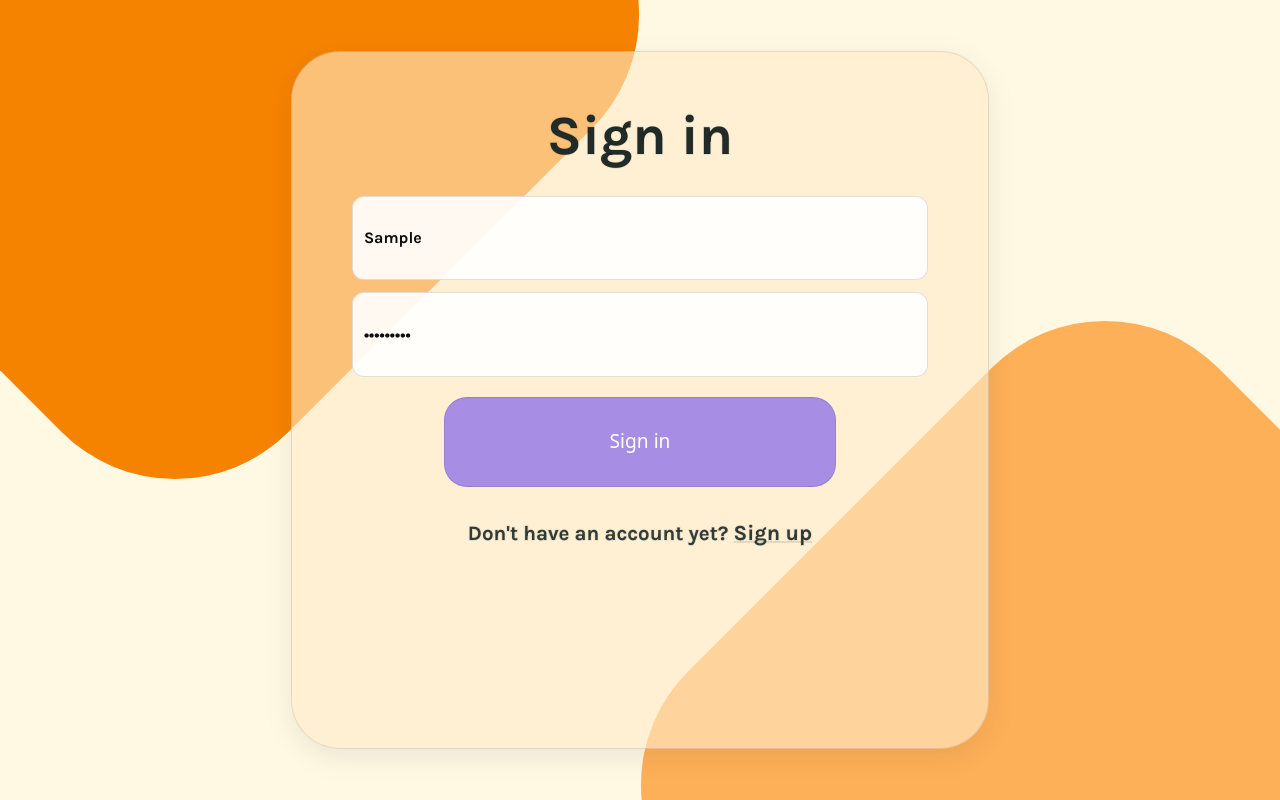
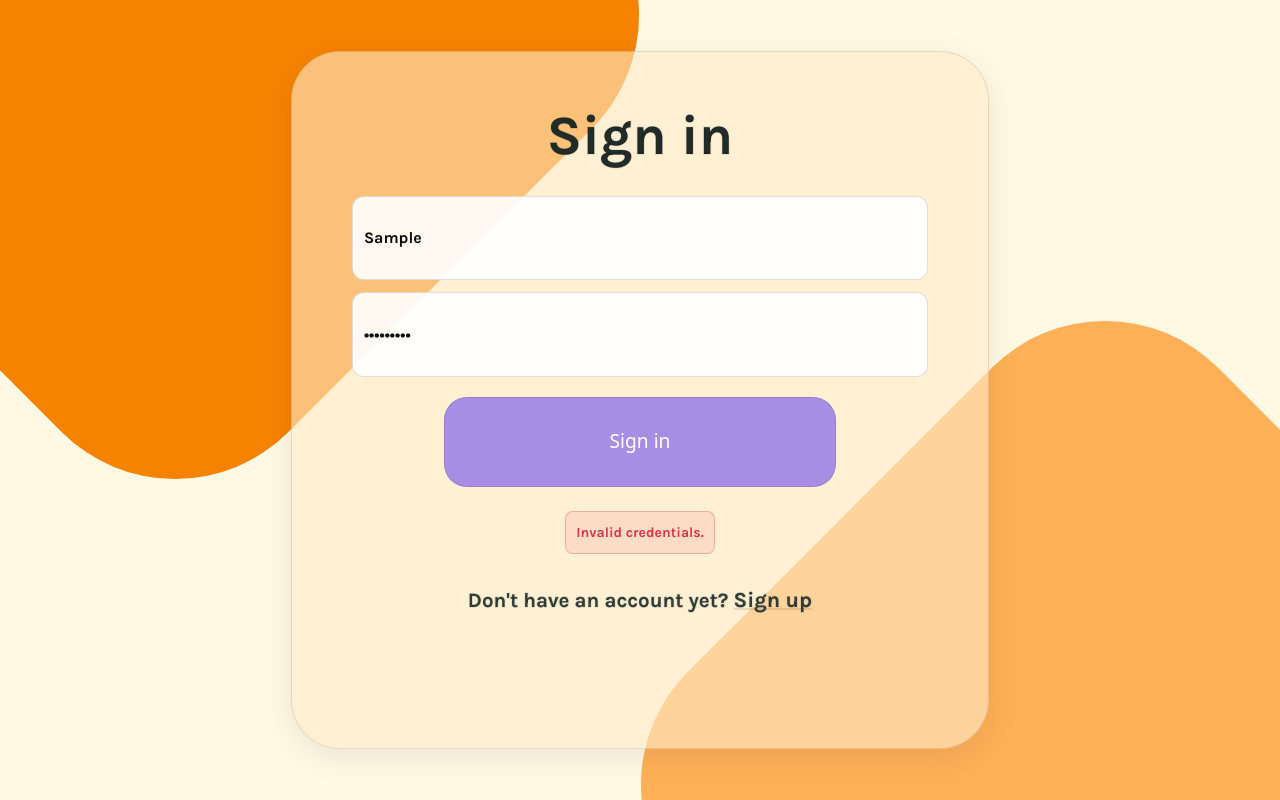
Before and after one commit to nhcarrigan-spring-2026-cohort/amber-wisteria, a React app in the folder frontend/: page /login in a window 1280 px wide. Both pictures are taken after typing "Sample", "Sample123" into the empty fields and a click on the button "Sign in". Built offline with nearby package versions, Linux system fonts and the light colour scheme; no server answers; the HTML template or start-up script is replaced by a standard one.

Commit message:
Add login credentials validation

```diff
--- a/frontend/src/components/Login/login-form.css
+++ b/frontend/src/components/Login/login-form.css
@@ -173,6 +173,27 @@
   border: 0;
 }
 
+.message {
+  margin-top: 12px;
+  padding: 10px;
+  border-radius: 8px;
+  text-align: center;
+  font-family: 'Karla', sans-serif;
+  font-size: 14px;
+}
+
+.message.success {
+  background-color: rgba(40, 167, 69, 0.1);
+  color: #28a745;
+  border: 1px solid rgba(40, 167, 69, 0.1);
+}
+
+.message.error {
+  background-color: rgba(220, 53, 69, 0.1);
+  color: #dc3545;
+  border: 1px solid rgba(220, 53, 69, 0.3);
+}
+
 @media (max-width: 768px) {
   .login-page {
     padding: 16px;
--- a/frontend/src/components/Login/login-form.jsx
+++ b/frontend/src/components/Login/login-form.jsx
@@ -5,7 +5,8 @@ export default function LoginForm({
   password,
   onUsernameChange,
   onPasswordChange,
-  onSubmit
+  onSubmit,
+  message
 }) {
   return (
     <div className="login-page">
@@ -18,7 +19,7 @@ export default function LoginForm({
         </h1>
 
         <form className="form" aria-label="Sign in form" onSubmit={onSubmit}>
-          <label className="sr-only" htmlFor="email">
+          <label className="sr-only" htmlFor="username">
             Username
           </label>
           <input
@@ -45,9 +46,13 @@ export default function LoginForm({
           <button type="submit" className="submit">
             Sign in
           </button>
-          <p className="error-message" role="alert">
-            Invalid email address or password
-          </p>
+
+          {message && (
+            <p className={`message ${message.includes('success') ? 'success' : 'error'}`}>
+              {message}
+            </p>
+          )}
+
           <p className="signup-text">
             Don't have an account yet? <a href="/signup">Sign up</a>
           </p>
--- a/frontend/src/pages/Login.jsx
+++ b/frontend/src/pages/Login.jsx
@@ -6,6 +6,9 @@ import { useNavigate } from 'react-router';
 export default function Login() {
   const [username, setUsername] = useState('');
   const [password, setPassword] = useState('');
+  const [message, setMessage] = useState('');
+
+  const navigate = useNavigate();
 
   const handleUsernameChange = (e) => {
     setUsername(e.target.value);
@@ -15,10 +18,9 @@ export default function Login() {
     setPassword(e.target.value);
   };
 
-  const navigate = useNavigate();
-
   const handleSubmit = async (e) => {
     e.preventDefault();
+
     const loginCredentials = {
       username: username,
       password: password
@@ -33,9 +35,14 @@ export default function Login() {
       localStorage.setItem('refresh', refreshToken);
       localStorage.setItem('access', accessToken);
 
-      navigate('/dashboard');
+      setMessage('Logged in successfully !');
+
+      setTimeout(() => {
+        navigate('/dashboard');
+      }, 1000);
     } catch (error) {
       console.log(error);
+      setMessage('Invalid credentials.');
     }
   };
 
@@ -46,6 +53,7 @@ export default function Login() {
       onUsernameChange={handleUsernameChange}
       onPasswordChange={handlePasswordChange}
       onSubmit={handleSubmit}
+      message={message}
     />
   );
 }
```
